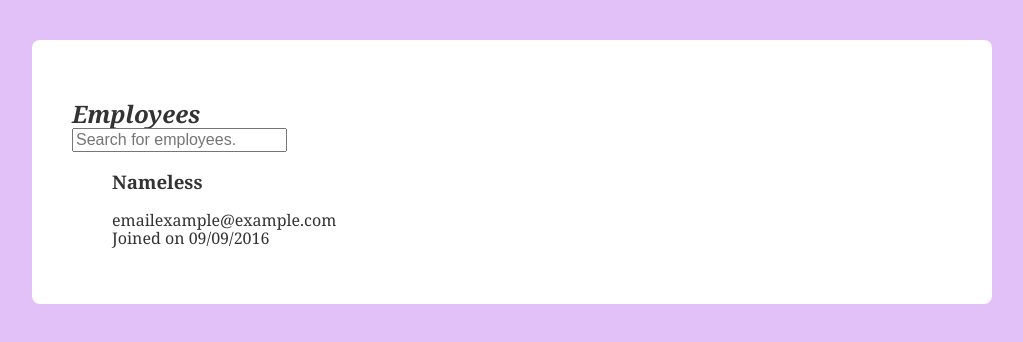
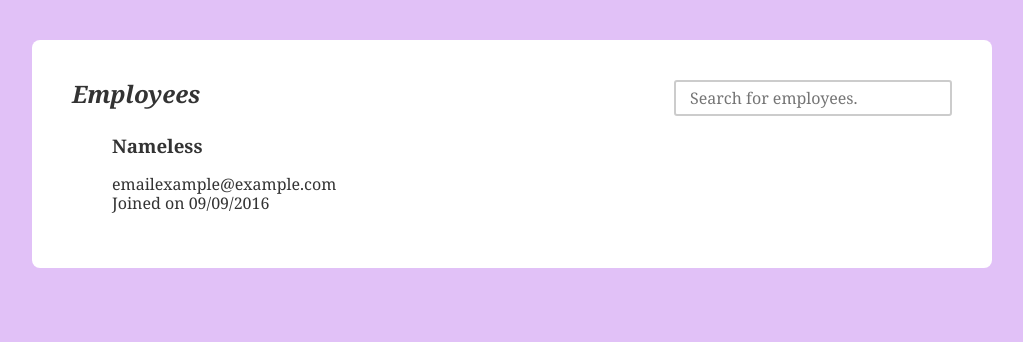
Before and after one commit to FeedTheMind/searchFilter, a plain HTML site: page index.html in a window 1280 px wide. Shown: the whole page, without its empty margins (128-1151 px from the left). Drawn offline with nearby package versions, Linux system fonts and the light colour scheme.

Commit message:
Change style of input element and update index file

```diff
--- a/css/main.css
+++ b/css/main.css
@@ -36,7 +36,32 @@ ul {
   padding: 40px;
 }
 
+/**************
+.pageHead
+**************/
+.pageHead { margin-bottom: 0; }
+
 .pageHead h2 {
-  margin-bottom: 0;
   font-style: italic;
+  float: left;
+  margin: 0;
 }
+
+.pageHead .employeeSearch {
+  float: right;
+}
+
+.searchInput {
+  border-radius: 3px;
+  border: 2px solid #ccc;
+  padding: 7px 14px;
+  font-size: 1em;
+  font-family: Georgia, sans-serif;
+  -webkit-transition: .5s;
+  transition: .75s;
+}
+
+.searchInput:focus {
+  outline: none;
+  border-color: #9c39e0;
+}
--- a/index.html
+++ b/index.html
@@ -13,13 +13,13 @@
         <h2>Employees</h2>
       </div>
 
-      <ul class='studentList'>
-        <li class='studentItem cFix'>
-          <div class='studentDetails'>
+      <ul class='employeeList'>
+        <li class='employeeItem cFix'>
+          <div class='employeeDetails'>
             <!-- Find images -->
             <h3>Nameless</h3>
             <span class='email'>emailexample@example.com</span>
-          </div> <!-- .studentDetails -->
+          </div> <!-- .employeeDetails -->
 
           <div class='joinedDate'>
             <span class='date'>Joined on 09/09/2016</span>
```
